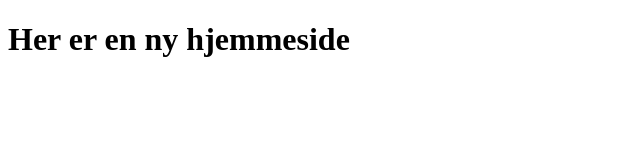
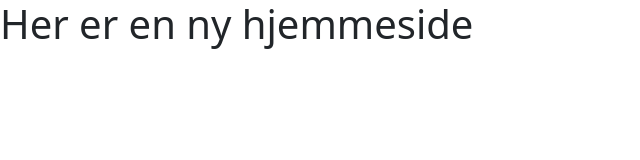
Before and after one commit to AnkeretDK/AnkeretDK.github.io, a website: page index.html in a window 1280 px wide. Shown: the whole page, without its empty margins (0-640 px from the left). Drawn offline with nearby package versions, Linux system fonts and the light colour scheme.

Commit message:
version ny

```diff
--- a/index.html
+++ b/index.html
@@ -4,6 +4,8 @@
     <meta charset="UTF-8">
     <meta name="viewport" content="width=device-width, initial-scale=1.0">
     <title>Document</title>
+    <link href="https://cdn.jsdelivr.net/npm/bootstrap@5.3.2/dist/css/bootstrap.min.css" rel="stylesheet" integrity="sha384-T3c6CoIi6uLrA9TneNEoa7RxnatzjcDSCmG1MXxSR1GAsXEV/Dwwykc2MPK8M2HN" crossorigin="anonymous">
+
 </head>
 <body>
     <h1>Her er en ny hjemmeside</h1>
```
Also changed, not shown: package.json (added, +20 -0 lines), 2 other files.
